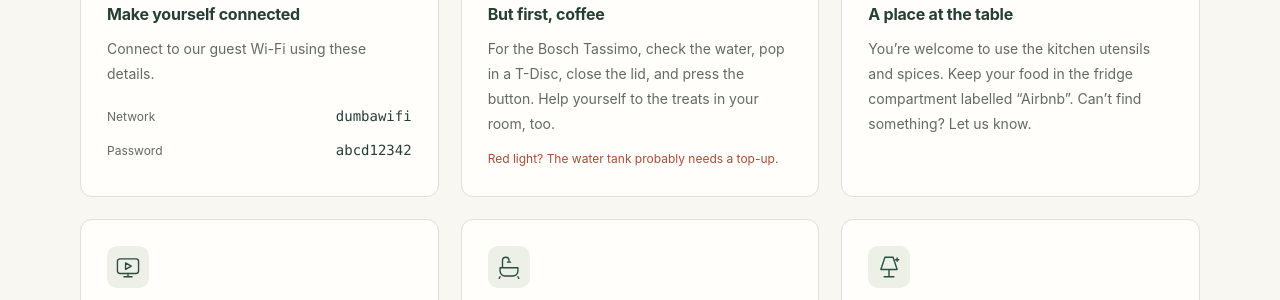
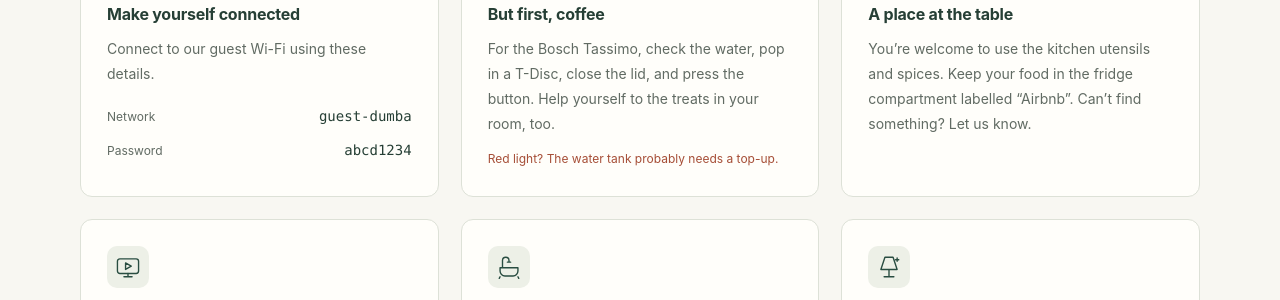
Before and after one commit to steigerob/steigerobin, a Jekyll site: the page built from airbnb/index.html, in a window 1280 px wide and 900 px high, scrolled down 1527 px. Shown: the part 152-452 px from the top of the window. Built offline with Jekyll 4.4.1, drawn with Linux system fonts in a browser that asks for light colours.

Commit message:
correcting wifi information

```diff
--- a/airbnb/index.html
+++ b/airbnb/index.html
@@ -134,8 +134,8 @@ hide_site_header: true
           <h3>Make yourself connected</h3>
           <p>Connect to our guest Wi-Fi using these details.</p>
           <dl class="wifi-details">
-            <div><dt>Network</dt><dd><code>dumbawifi</code></dd></div>
-            <div><dt>Password</dt><dd><code>abcd12342</code></dd></div>
+            <div><dt>Network</dt><dd><code>guest-dumba</code></dd></div>
+            <div><dt>Password</dt><dd><code>abcd1234</code></dd></div>
           </dl>
         </article>
         <article class="comfort-card">
```
Also changed, not shown: 2 other files.
